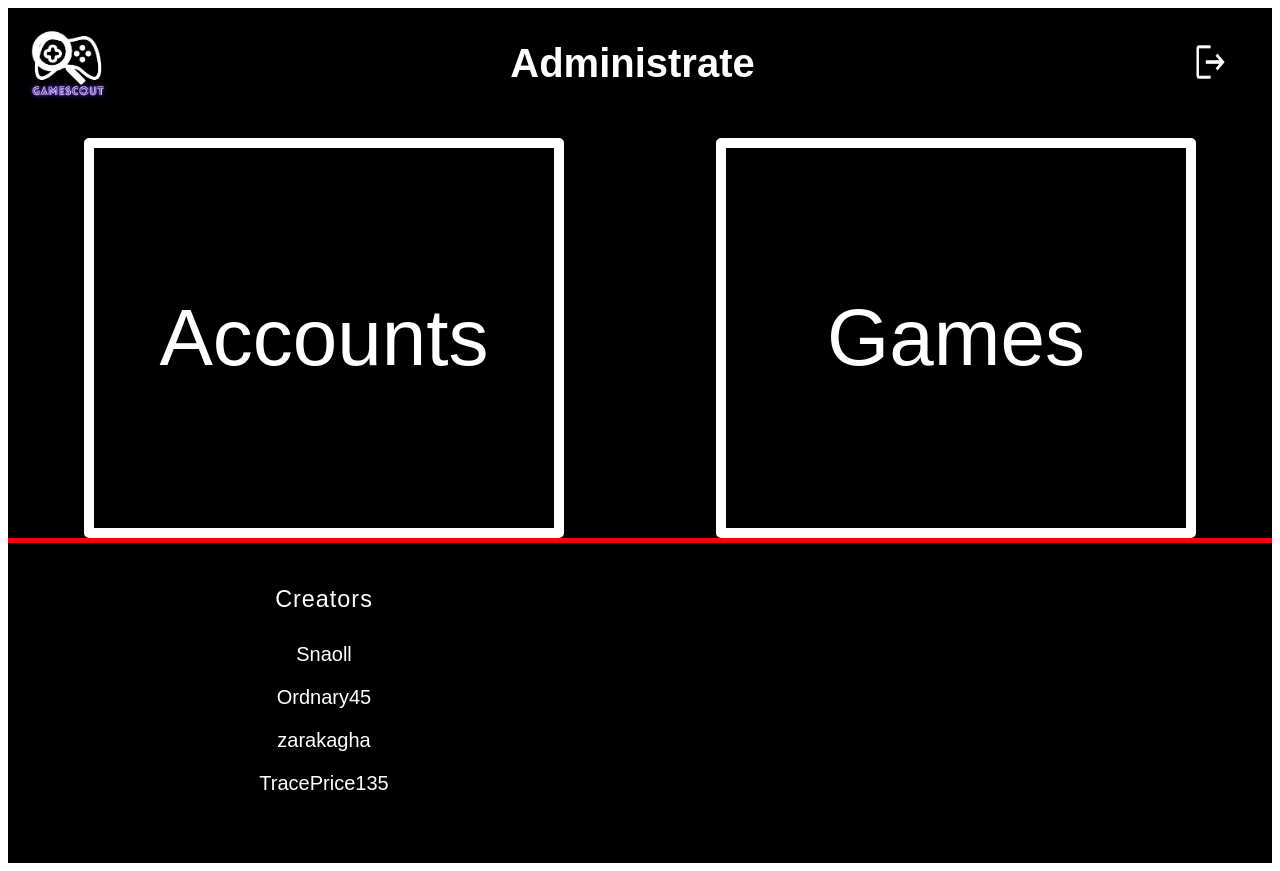
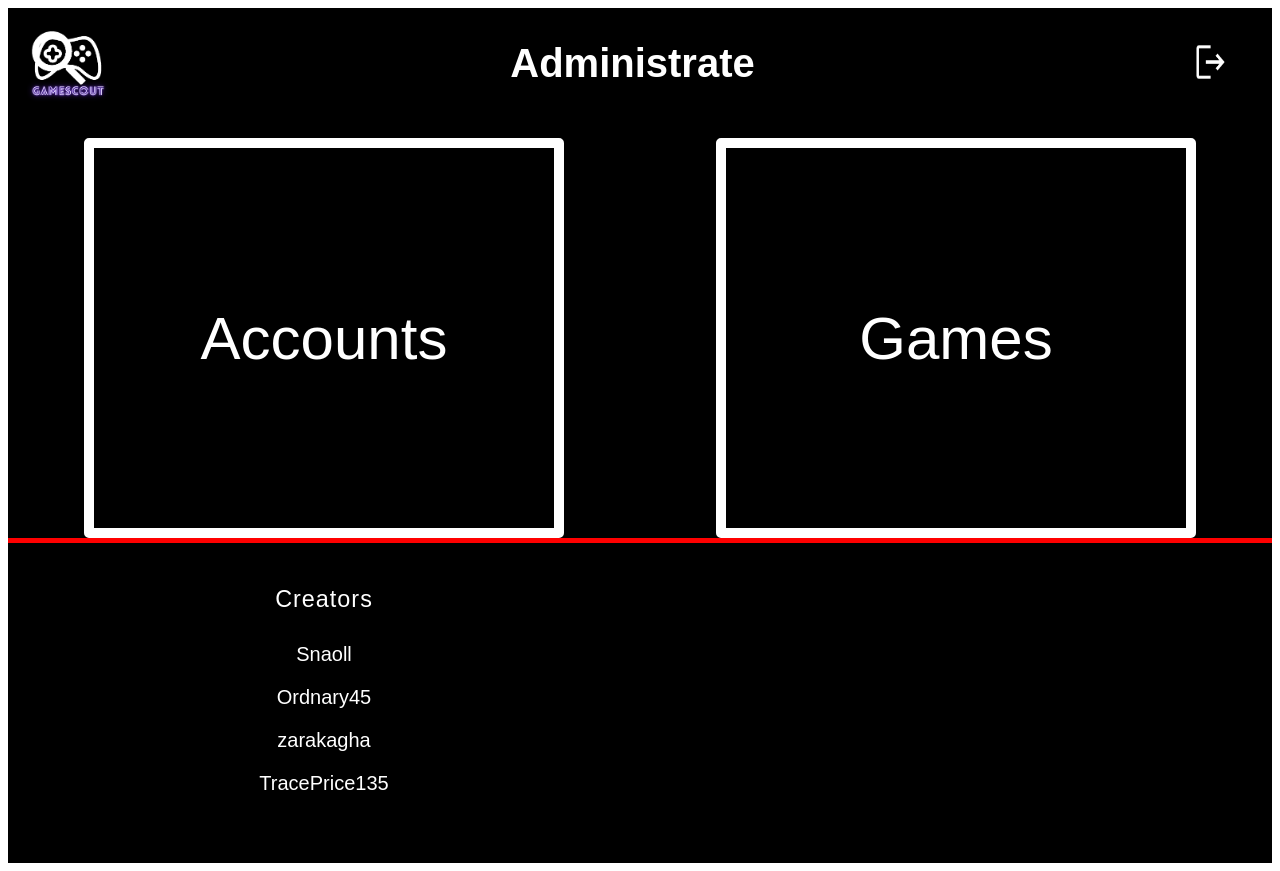
Before and after one commit to zarakagha/GameScout, a Flask app: page /admin in a window 1280 px wide. Run offline with Flask 3, Linux system fonts and the light colour scheme; the visitor is signed in with stand-in values (Sample User, id 1); some web fonts are replaced.

Commit message:
changed admin-button text size to 60px

```diff
--- a/static/css/style.css
+++ b/static/css/style.css
@@ -654,11 +654,10 @@ body th,
   flex-grow: 4;
   border: 10px solid white;
   border-radius: 5px;
-
   text-align: center;
   color: white;
   margin-top: 35px;
-  font-size: 500%;
+  font-size: 60px;
   min-width: 300px;
   min-height: 400px;
 
```
Also changed, not shown: 2 other files.
